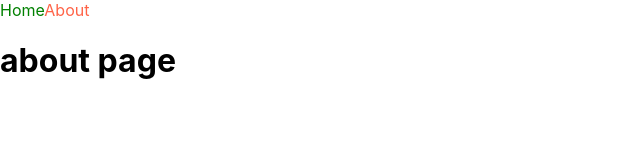
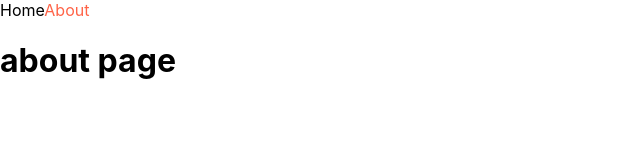
Before and after one commit to zoey-lee-korea/nextjs-intro, a Next.js app: page /about in a window 1280 px wide. Shown: the top 160 px of the page, without its empty margins (0-640 px from the left). Built offline with nearby package versions, Linux system fonts and the light colour scheme.

Commit message:
기본 Layout 생성

```diff
--- /dev/null
+++ b/components/Layout.js
@@ -0,0 +1,10 @@
+import NavBar from "./NavBar";
+
+export default function Layout({children}) {
+    return (
+        <>
+            <NavBar/>
+            <div>{children}</div>
+        </>
+    )
+}
--- a/pages/_app.js
+++ b/pages/_app.js
@@ -1,16 +1,11 @@
+import Layout from "../components/Layout"
 import NavBar from "../components/NavBar"
 import "../styles/globals.css"
 
 export default function MyApp({Component, pageProps}) {
     return (
-        <div>
-            <NavBar/>
+        <Layout>
             <Component {...pageProps} />
-            <style jsx global>{`
-                a {
-                    color: green;
-                }
-            `}</style>
-        </div>
+        </Layout>
     )
 }
```
